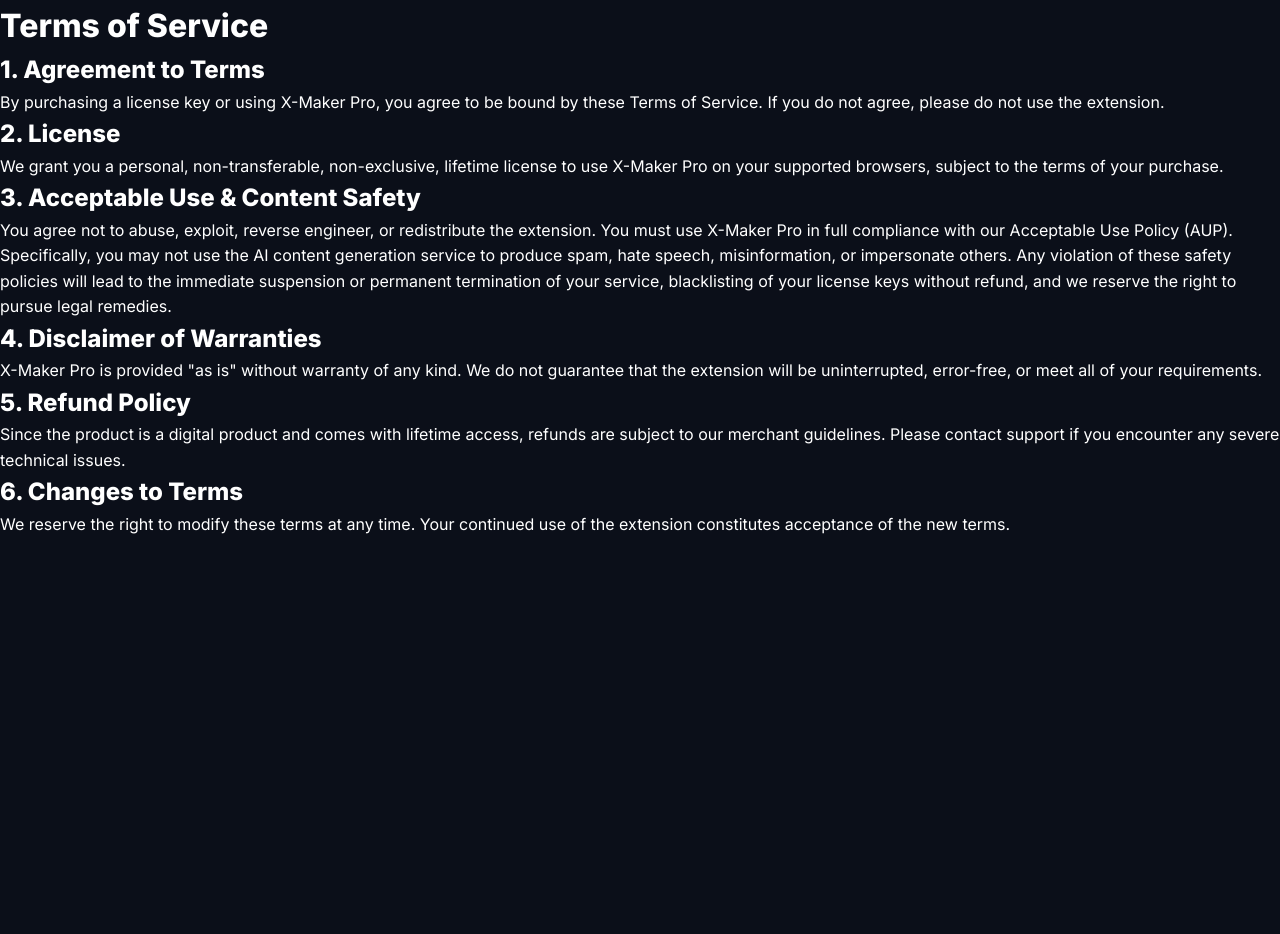
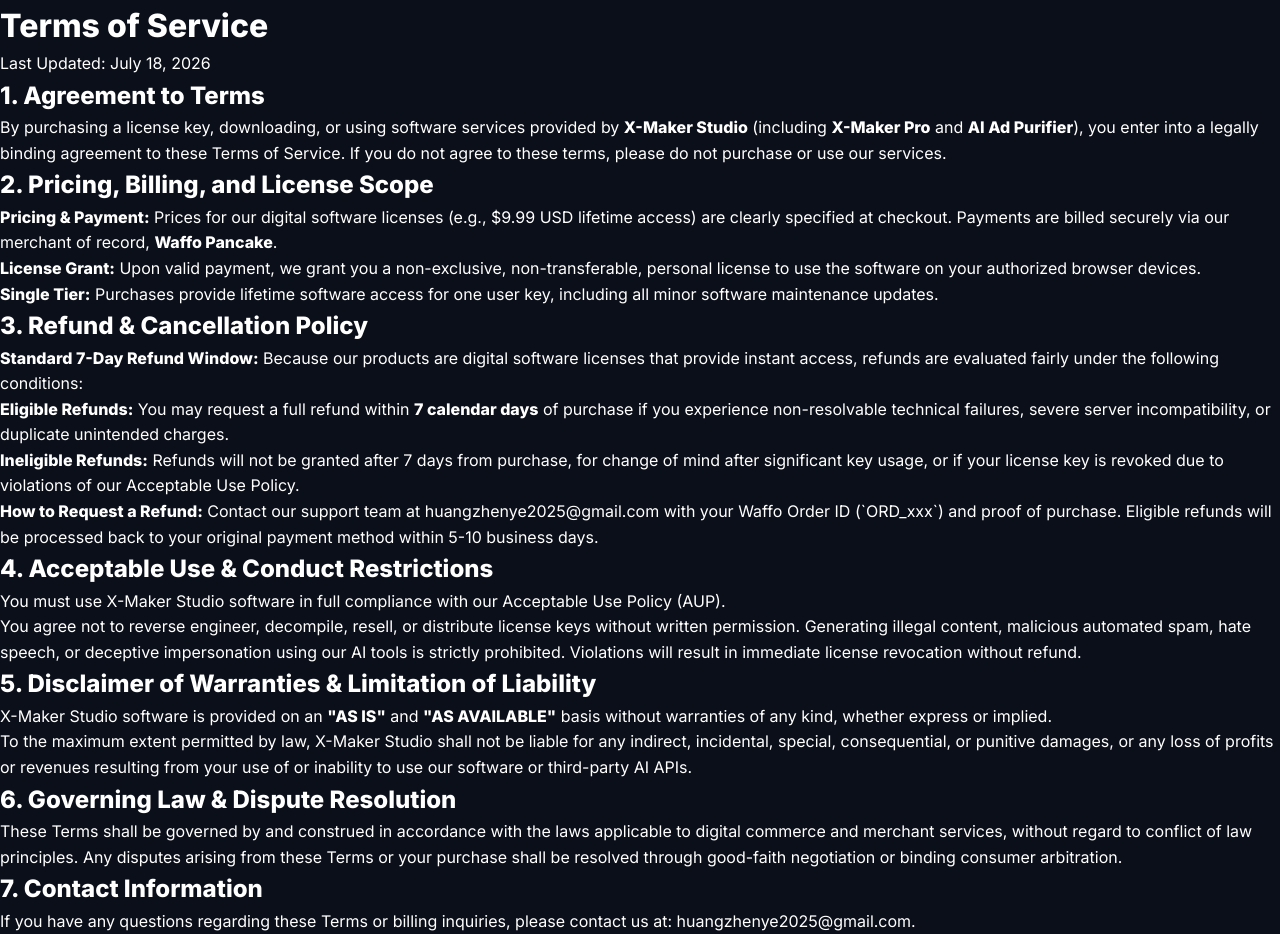
Before and after one commit to huangzhenye2025-maker/x-maker-web, a Next.js app: page /terms in a window 1280 px wide. Before the commit the page ends 800 px from the top, so only its background shows below. Built offline with nearby package versions, Linux system fonts and the light colour scheme.

Commit message:
docs: update terms of service and privacy policy to meet Waffo compliance standards

```diff
--- a/src/app/terms/page.js
+++ b/src/app/terms/page.js
@@ -1,42 +1,72 @@
 export const metadata = {
-  title: 'Terms of Service - X-Maker Pro',
+  title: 'Terms of Service - X-Maker Studio',
 };
 
 export default function TermsOfService() {
   return (
     <div className="min-h-screen bg-[#0b0f19] text-gray-300 py-20 px-4">
-      <div className="max-w-3xl mx-auto space-y-8">
-        <h1 className="text-4xl font-bold text-white mb-8">Terms of Service</h1>
+      <div className="max-w-4xl mx-auto space-y-8">
+        <h1 className="text-4xl font-bold text-white mb-4">Terms of Service</h1>
+        <p className="text-sm text-gray-400">Last Updated: July 18, 2026</p>
 
         <section className="space-y-4">
           <h2 className="text-2xl font-semibold text-white">1. Agreement to Terms</h2>
-          <p>By purchasing a license key or using X-Maker Pro, you agree to be bound by these Terms of Service. If you do not agree, please do not use the extension.</p>
+          <p>
+            By purchasing a license key, downloading, or using software services provided by <strong>X-Maker Studio</strong> (including <strong>X-Maker Pro</strong> and <strong>AI Ad Purifier</strong>), you enter into a legally binding agreement to these Terms of Service. If you do not agree to these terms, please do not purchase or use our services.
+          </p>
         </section>
 
         <section className="space-y-4">
-          <h2 className="text-2xl font-semibold text-white">2. License</h2>
-          <p>We grant you a personal, non-transferable, non-exclusive, lifetime license to use X-Maker Pro on your supported browsers, subject to the terms of your purchase.</p>
+          <h2 className="text-2xl font-semibold text-white">2. Pricing, Billing, and License Scope</h2>
+          <ul className="list-disc pl-6 space-y-2">
+            <li><strong>Pricing & Payment:</strong> Prices for our digital software licenses (e.g., $9.99 USD lifetime access) are clearly specified at checkout. Payments are billed securely via our merchant of record, <strong>Waffo Pancake</strong>.</li>
+            <li><strong>License Grant:</strong> Upon valid payment, we grant you a non-exclusive, non-transferable, personal license to use the software on your authorized browser devices.</li>
+            <li><strong>Single Tier:</strong> Purchases provide lifetime software access for one user key, including all minor software maintenance updates.</li>
+          </ul>
         </section>
 
         <section className="space-y-4">
-          <h2 className="text-2xl font-semibold text-white">3. Acceptable Use & Content Safety</h2>
-          <p>You agree not to abuse, exploit, reverse engineer, or redistribute the extension. You must use X-Maker Pro in full compliance with our <a href="/aup" className="text-[#1DA1F2] underline hover:text-[#0d8bd9]">Acceptable Use Policy (AUP)</a>.</p>
-          <p>Specifically, you may not use the AI content generation service to produce spam, hate speech, misinformation, or impersonate others. Any violation of these safety policies will lead to the immediate suspension or permanent termination of your service, blacklisting of your license keys without refund, and we reserve the right to pursue legal remedies.</p>
+          <h2 className="text-2xl font-semibold text-white">3. Refund & Cancellation Policy</h2>
+          <div className="bg-gray-900/60 border border-gray-800 p-6 rounded-xl space-y-3">
+            <p><strong>Standard 7-Day Refund Window:</strong> Because our products are digital software licenses that provide instant access, refunds are evaluated fairly under the following conditions:</p>
+            <ul className="list-disc pl-6 space-y-2">
+              <li><strong>Eligible Refunds:</strong> You may request a full refund within <strong>7 calendar days</strong> of purchase if you experience non-resolvable technical failures, severe server incompatibility, or duplicate unintended charges.</li>
+              <li><strong>Ineligible Refunds:</strong> Refunds will not be granted after 7 days from purchase, for change of mind after significant key usage, or if your license key is revoked due to violations of our Acceptable Use Policy.</li>
+              <li><strong>How to Request a Refund:</strong> Contact our support team at <a href="mailto:huangzhenye2025@gmail.com" className="text-[#1DA1F2] underline">huangzhenye2025@gmail.com</a> with your Waffo Order ID (`ORD_xxx`) and proof of purchase. Eligible refunds will be processed back to your original payment method within 5-10 business days.</li>
+            </ul>
+          </div>
         </section>
 
         <section className="space-y-4">
-          <h2 className="text-2xl font-semibold text-white">4. Disclaimer of Warranties</h2>
-          <p>X-Maker Pro is provided "as is" without warranty of any kind. We do not guarantee that the extension will be uninterrupted, error-free, or meet all of your requirements.</p>
+          <h2 className="text-2xl font-semibold text-white">4. Acceptable Use & Conduct Restrictions</h2>
+          <p>You must use X-Maker Studio software in full compliance with our <a href="/aup" className="text-[#1DA1F2] underline hover:text-[#0d8bd9]">Acceptable Use Policy (AUP)</a>.</p>
+          <p>
+            You agree not to reverse engineer, decompile, resell, or distribute license keys without written permission. Generating illegal content, malicious automated spam, hate speech, or deceptive impersonation using our AI tools is strictly prohibited. Violations will result in immediate license revocation without refund.
+          </p>
         </section>
 
         <section className="space-y-4">
-          <h2 className="text-2xl font-semibold text-white">5. Refund Policy</h2>
-          <p>Since the product is a digital product and comes with lifetime access, refunds are subject to our merchant guidelines. Please contact support if you encounter any severe technical issues.</p>
+          <h2 className="text-2xl font-semibold text-white">5. Disclaimer of Warranties & Limitation of Liability</h2>
+          <p>
+            X-Maker Studio software is provided on an <strong>"AS IS"</strong> and <strong>"AS AVAILABLE"</strong> basis without warranties of any kind, whether express or implied.
+          </p>
+          <p>
+            To the maximum extent permitted by law, X-Maker Studio shall not be liable for any indirect, incidental, special, consequential, or punitive damages, or any loss of profits or revenues resulting from your use of or inability to use our software or third-party AI APIs.
+          </p>
         </section>
 
         <section className="space-y-4">
-          <h2 className="text-2xl font-semibold text-white">6. Changes to Terms</h2>
-          <p>We reserve the right to modify these terms at any time. Your continued use of the extension constitutes acceptance of the new terms.</p>
+          <h2 className="text-2xl font-semibold text-white">6. Governing Law & Dispute Resolution</h2>
+          <p>
+            These Terms shall be governed by and construed in accordance with the laws applicable to digital commerce and merchant services, without regard to conflict of law principles. Any disputes arising from these Terms or your purchase shall be resolved through good-faith negotiation or binding consumer arbitration.
+          </p>
+        </section>
+
+        <section className="space-y-4">
+          <h2 className="text-2xl font-semibold text-white">7. Contact Information</h2>
+          <p>
+            If you have any questions regarding these Terms or billing inquiries, please contact us at: <a href="mailto:huangzhenye2025@gmail.com" className="text-[#1DA1F2] underline">huangzhenye2025@gmail.com</a>.
+          </p>
         </section>
       </div>
     </div>
```
Also changed, not shown: scripts/debug-env.js (added, +25 -0 lines), scripts/list-stores.js (added, +31 -0 lines), scripts/setup-waffo.js (+60 -60 lines), src/app/privacy/page.js (+30 -17 lines).
